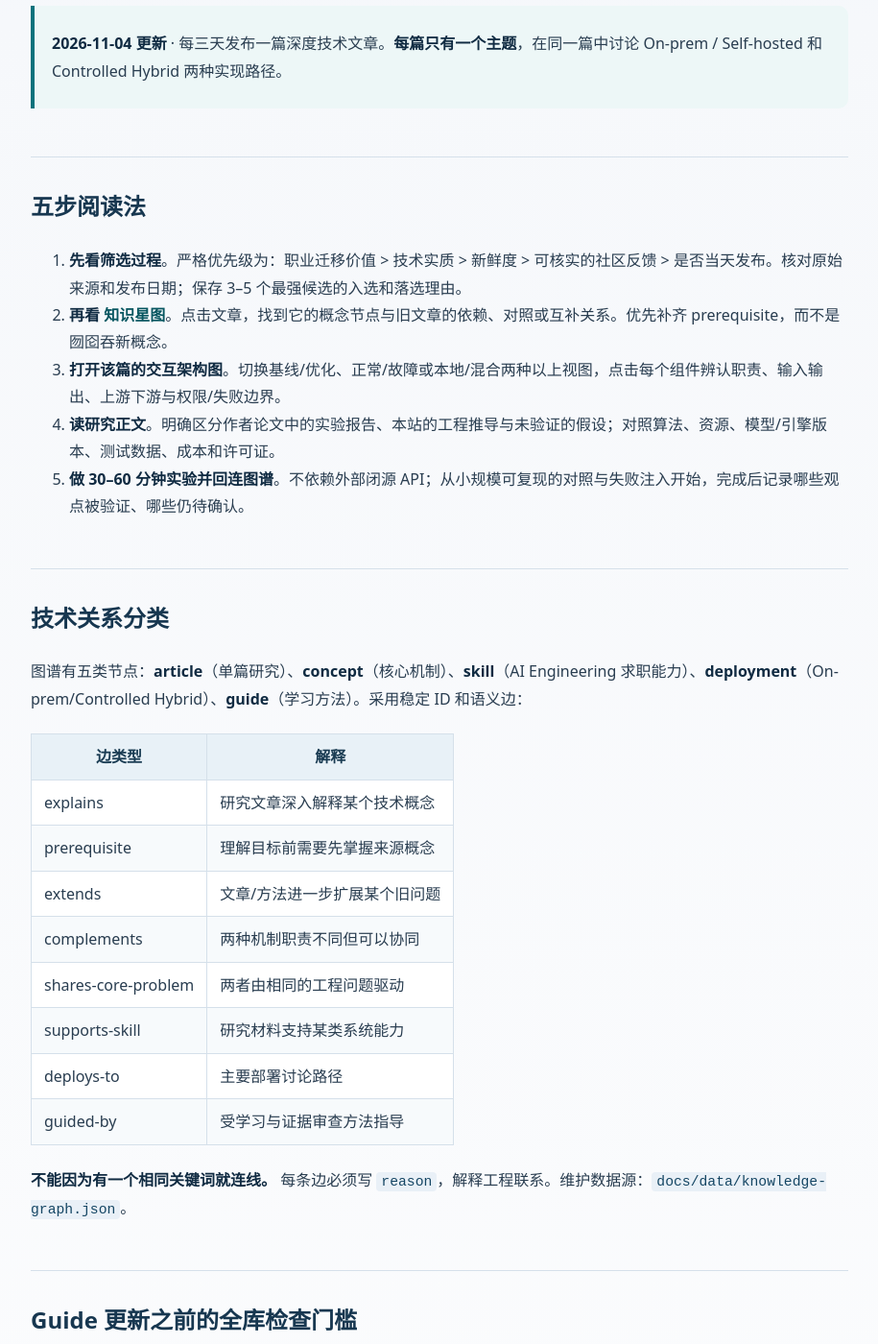
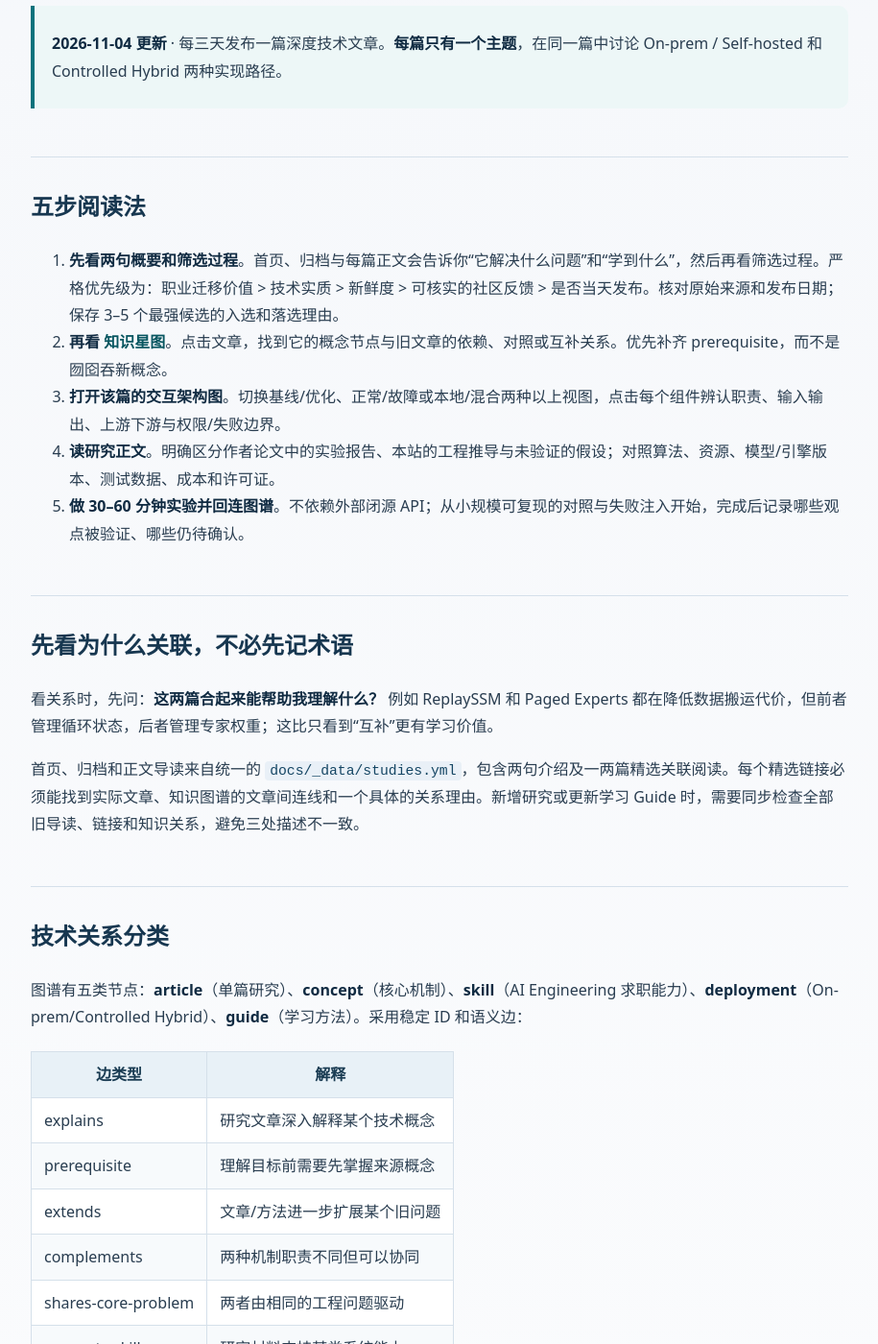
Before and after one commit to ljrirene/ai-engineering-notes, a Jekyll site: the page built from docs/learning-guide.md, in a window 1280 px wide and 1400 px high, scrolled down 264 px. Shown: the whole window at 96% size, without its empty margins (182-1097 px from the left). Built offline with Jekyll 4.4.1, drawn with Linux system fonts in a browser that asks for light colours; some of the changed text lies outside the part shown.

Commit message:
Add study orientation to article pages and explain graph connections in plain language

```diff
--- a/docs/_layouts/default.html
+++ b/docs/_layouts/default.html
@@ -4,8 +4,21 @@
 <meta name="description" content="Independent AI Engineering research notes">
 <meta name="theme-color" content="#f6f8fb">
 <link rel="stylesheet" href="{{ '/assets/site.css' | relative_url }}">
+<link rel="stylesheet" href="{{ '/assets/study-navigation.css' | relative_url }}?v=1">
 </head><body><header class="bar"><a class="brand" href="{{ '/' | relative_url }}">◆ AI Engineering Notes</a><nav><a href="{{ '/' | relative_url }}">首页</a><a href="{{ '/archive.html' | relative_url }}">归档</a><a href="{{ '/knowledge-graph.html' | relative_url }}">星图</a><a href="{{ '/study-qa/' | relative_url }}">学习问答</a><a href="https://github.com/ljrirene/ai-engineering-notes">GitHub</a></nav></header>
-<main class="prose"><div class="eyebrow">RESEARCH NOTE · ON-PREM & CONTROLLED HYBRID</div><article>{{ content }}</article>
+<main class="prose"><div class="eyebrow">RESEARCH NOTE · ON-PREM & CONTROLLED HYBRID</div>
+{% assign current_study = site.data.studies | where: "url", page.permalink | first %}
+<article>{% if current_study %}
+  {% assign content_parts = content | split: '</h1>' %}
+  {% if content_parts.size == 2 %}
+    {{ content_parts | first }}</h1>
+    {% include study-brief.html %}
+    {{ content_parts | last }}
+  {% else %}
+    {{ content }}
+    {% include study-brief.html %}
+  {% endif %}
+{% else %}{{ content }}{% endif %}</article>
 <footer class="foot">Public sources only · Independent analysis · <a href="{{ '/' | relative_url }}">Back to library</a></footer></main>
 <script src="https://cdn.jsdelivr.net/npm/mermaid@11/dist/mermaid.min.js" defer></script>
 <script defer>window.addEventListener('load',function(){if(!window.mermaid)return;document.querySelectorAll('pre code.language-mermaid').forEach(function(el){var div=document.createElement('div');div.className='mermaid';div.textContent=el.textContent;el.closest('pre').replaceWith(div)});window.mermaid.initialize({startOnLoad:false,theme:'neutral'});window.mermaid.run({querySelector:'.mermaid'}).catch(function(){})})</script>
--- a/docs/knowledge-graph.html
+++ b/docs/knowledge-graph.html
@@ -3,7 +3,7 @@ layout: graph
 title: Knowledge Constellation
 permalink: /knowledge-graph.html
 ---
-<link rel="stylesheet" href="{{ '/assets/knowledge-graph.css' | relative_url }}?v=3">
+<link rel="stylesheet" href="{{ '/assets/knowledge-graph.css' | relative_url }}?v=4">
 <div class="kg-root">
   <header class="kg-hero">
     <div class="kg-hero-top"><span class="kg-kicker"><span class="kg-live-dot"></span> THE LEARNING UNIVERSE</span><a class="kg-return" href="{{ '/study-qa/' | relative_url }}">开始问答 ↗</a></div>
@@ -38,7 +38,7 @@ permalink: /knowledge-graph.html
       <button type="button" id="kg-clear" class="kg-clear">清除筛选与高亮 ↗</button>
     </div>
   </section>
-  <section class="kg-below"><div><span class="kg-kicker">HOW TO READ THE MAP</span><h2>由连接，理解系统。</h2><p>粗细和颜色代表不同的语义关系，不是文章推荐排名。默认展示核心概念、文章与 On-prem/Controlled Hybrid 的部署关联；点击部署节点点亮对应研究，切换学习地图可探索岗位能力与方法论。点击节点可以查看关系原因，直接跳转研究正文和交互架构图。</p></div><div class="kg-source"><div class="kg-source-label">SOURCE OF TRUTH</div><a href="{{ '/data/knowledge-graph.json' | relative_url }}">查看可审计图谱 JSON ↗</a><a href="{{ '/learning-guide/' | relative_url }}">阅读 Learning Guide ↗</a><a href="https://ljrirene.github.io/flowmind/">灵感：FlowMind · 念流 ↗</a><small>公开技术资料构建 · 不连接私人 FlowMind 数据</small></div></section>
+  <section class="kg-below"><div><span class="kg-kicker">HOW TO READ THE MAP</span><h2>由连接，理解系统。</h2><p>连线不是答案。点击文章后先看推荐阅读和具体联系，例如“两者都减少数据搬运，但处理的是不同状态”。其余概念、岗位技能和部署方式可以按需展开，不必一次看完全部关系。</p></div><div class="kg-source"><div class="kg-source-label">SOURCE OF TRUTH</div><a href="{{ '/data/knowledge-graph.json' | relative_url }}">查看可审计图谱 JSON ↗</a><a href="{{ '/learning-guide/' | relative_url }}">阅读 Learning Guide ↗</a><a href="https://ljrirene.github.io/flowmind/">灵感：FlowMind · 念流 ↗</a><small>公开技术资料构建 · 不连接私人 FlowMind 数据</small></div></section>
 </div>
 <script src="https://cdn.jsdelivr.net/npm/d3@7.9.0/dist/d3.min.js" defer></script>
-<script src="{{ '/assets/knowledge-graph.js' | relative_url }}?v=3" defer></script>
+<script src="{{ '/assets/knowledge-graph.js' | relative_url }}?v=4" defer></script>
--- a/docs/learning-guide.md
+++ b/docs/learning-guide.md
@@ -9,11 +9,17 @@ permalink: /learning-guide/
 
 ## 五步阅读法
 
-1. **先看筛选过程**。严格优先级为：职业迁移价值 > 技术实质 > 新鲜度 > 可核实的社区反馈 > 是否当天发布。核对原始来源和发布日期；保存 3–5 个最强候选的入选和落选理由。
+1. **先看两句概要和筛选过程**。首页、归档与每篇正文会告诉你“它解决什么问题”和“学到什么”，然后再看筛选过程。严格优先级为：职业迁移价值 > 技术实质 > 新鲜度 > 可核实的社区反馈 > 是否当天发布。核对原始来源和发布日期；保存 3–5 个最强候选的入选和落选理由。
 2. **再看 [知识星图]({{ '/knowledge-graph.html' | relative_url }})**。点击文章，找到它的概念节点与旧文章的依赖、对照或互补关系。优先补齐 prerequisite，而不是囫囵吞新概念。
 3. **打开该篇的交互架构图**。切换基线/优化、正常/故障或本地/混合两种以上视图，点击每个组件辨认职责、输入输出、上游下游与权限/失败边界。
 4. **读研究正文**。明确区分作者论文中的实验报告、本站的工程推导与未验证的假设；对照算法、资源、模型/引擎版本、测试数据、成本和许可证。
 5. **做 30–60 分钟实验并回连图谱**。不依赖外部闭源 API；从小规模可复现的对照与失败注入开始，完成后记录哪些观点被验证、哪些仍待确认。
+
+## 先看为什么关联，不必先记术语
+
+看关系时，先问：**这两篇合起来能帮助我理解什么？** 例如 ReplaySSM 和 Paged Experts 都在降低数据搬运代价，但前者管理循环状态，后者管理专家权重；这比只看到“互补”更有学习价值。
+
+首页、归档和正文导读来自统一的 `docs/_data/studies.yml`，包含两句介绍及一两篇精选关联阅读。每个精选链接必须能找到实际文章、知识图谱的文章间连线和一个具体的关系理由。新增研究或更新学习 Guide 时，需要同步检查全部旧导读、链接和知识关系，避免三处描述不一致。
 
 ## 技术关系分类
 
@@ -30,7 +36,7 @@ permalink: /learning-guide/
 | deploys-to | 主要部署讨论路径 |
 | guided-by | 受学习与证据审查方法指导 |
 
-**不能因为有一个相同关键词就连线。** 每条边必须写 `reason`，解释工程联系。维护数据源：[`docs/data/knowledge-graph.json`]({{ '/data/knowledge-graph.json' | relative_url }})。
+**关系标签是给系统维护用的分类，而不是给读者的答案。** 页面上应优先显示具体联系，并告诉读者应该先读哪篇、怎样合起来理解。不能因为有一个相同关键词就连线。 每条边必须写 `reason`，解释工程联系。维护数据源：[`docs/data/knowledge-graph.json`]({{ '/data/knowledge-graph.json' | relative_url }})。
 
 ## Guide 更新之前的全库检查门槛
 
```
Also changed, not shown: docs/assets/knowledge-graph.css (+11 -0 lines), docs/assets/knowledge-graph.js (+49 -7 lines), docs/audits/2026-11-09-reading-clarity.md (added, +23 -0 lines).
